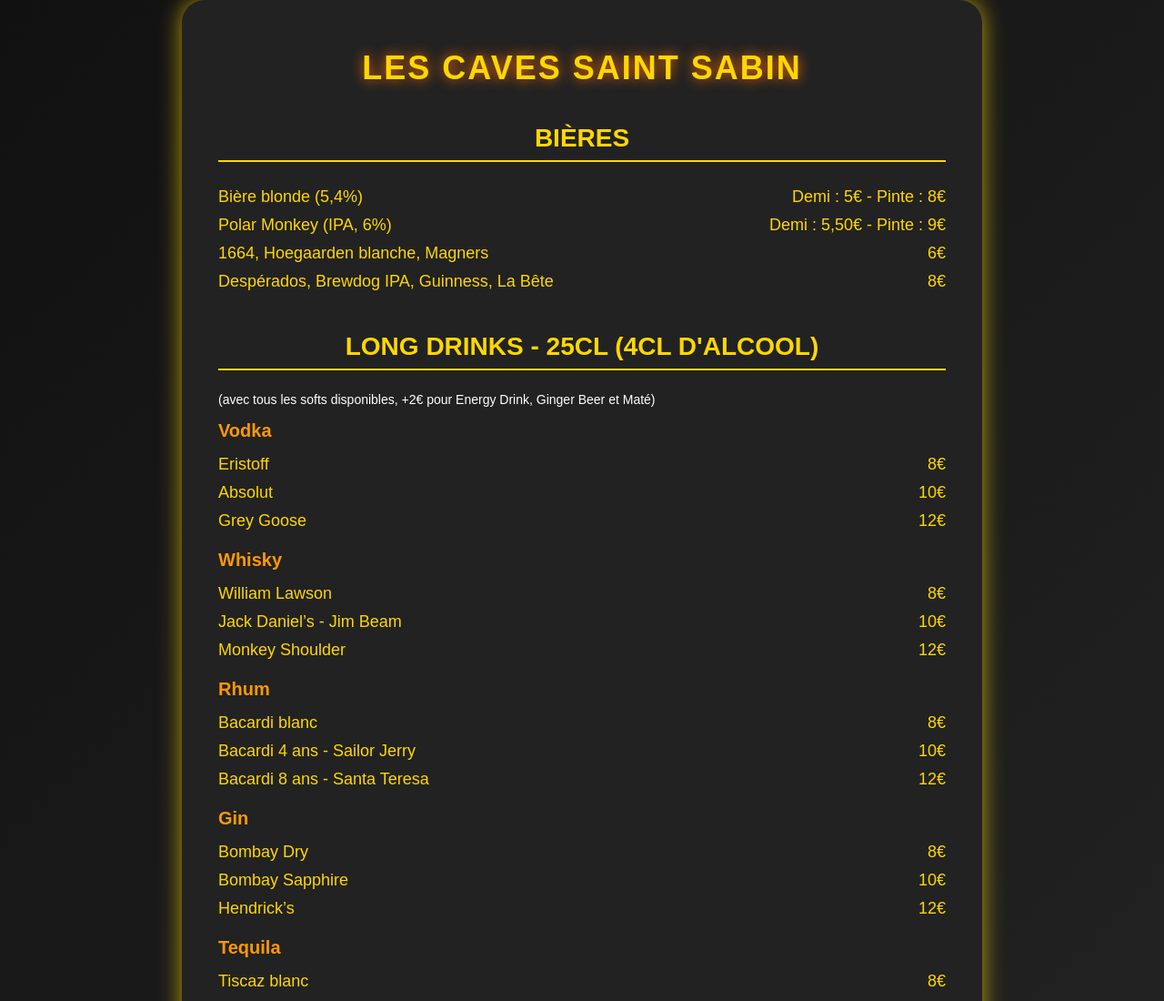
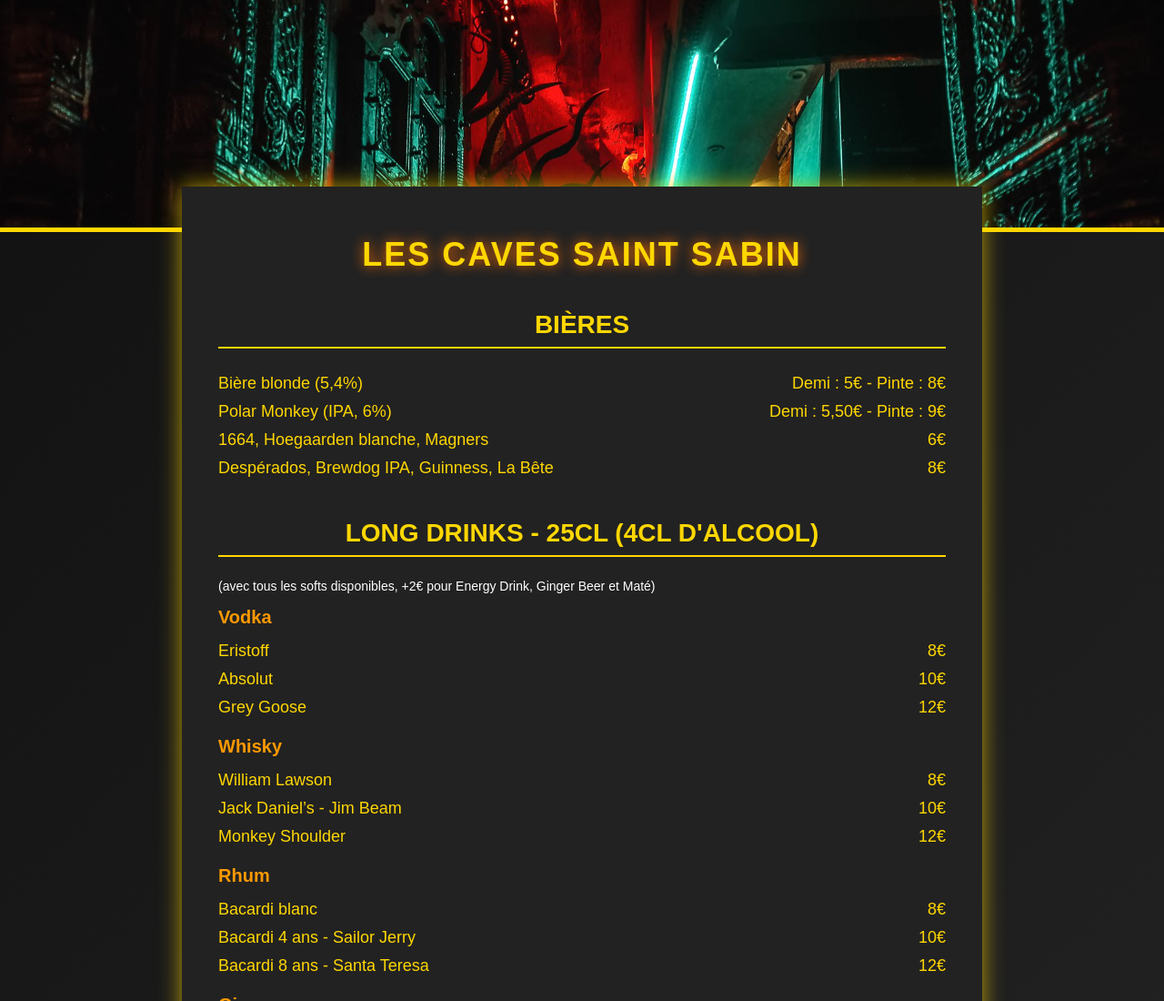
Before and after one commit to Firockfbf/Caves, a plain HTML site: page index.html in a window 1280 px wide. Shown: the top 1100 px of the page at 91% size. Drawn offline with Linux system fonts and the light colour scheme.

Commit message:
Update index.html

```diff
--- a/index.html
+++ b/index.html
@@ -11,20 +11,30 @@
       color: #ffd700;
       margin: 0;
       padding: 0;
-      display: flex;
-      justify-content: center;
-      align-items: center;
-      min-height: 100vh;
       background-image: linear-gradient(135deg, #111, #333);
+    }
+    .banner {
+      width: 100%;
+      max-height: 250px;
+      overflow: hidden;
+      border-bottom: 5px solid #ffd700;
+    }
+    .banner img {
+      width: 100%;
+      height: auto;
+      display: block;
+      object-fit: cover;
     }
     .menu {
       background: #222;
       color: #ffd700;
       padding: 30px 40px;
-      border-radius: 25px;
+      border-radius: 0 0 25px 25px;
       box-shadow: 0 0 25px rgba(255, 215, 0, 0.7);
       max-width: 800px;
-      width: 100%;
+      margin: -50px auto 40px auto;
+      position: relative;
+      z-index: 1;
     }
     h1 {
       color: #ffd700;
@@ -94,6 +104,9 @@
   </style>
 </head>
 <body>
+  <div class="banner">
+    <img src="caves.jpg" alt="Bannière Les Caves Saint Sabin">
+  </div>
   <div class="menu">
     <h1>Les Caves Saint Sabin</h1>
 
```
